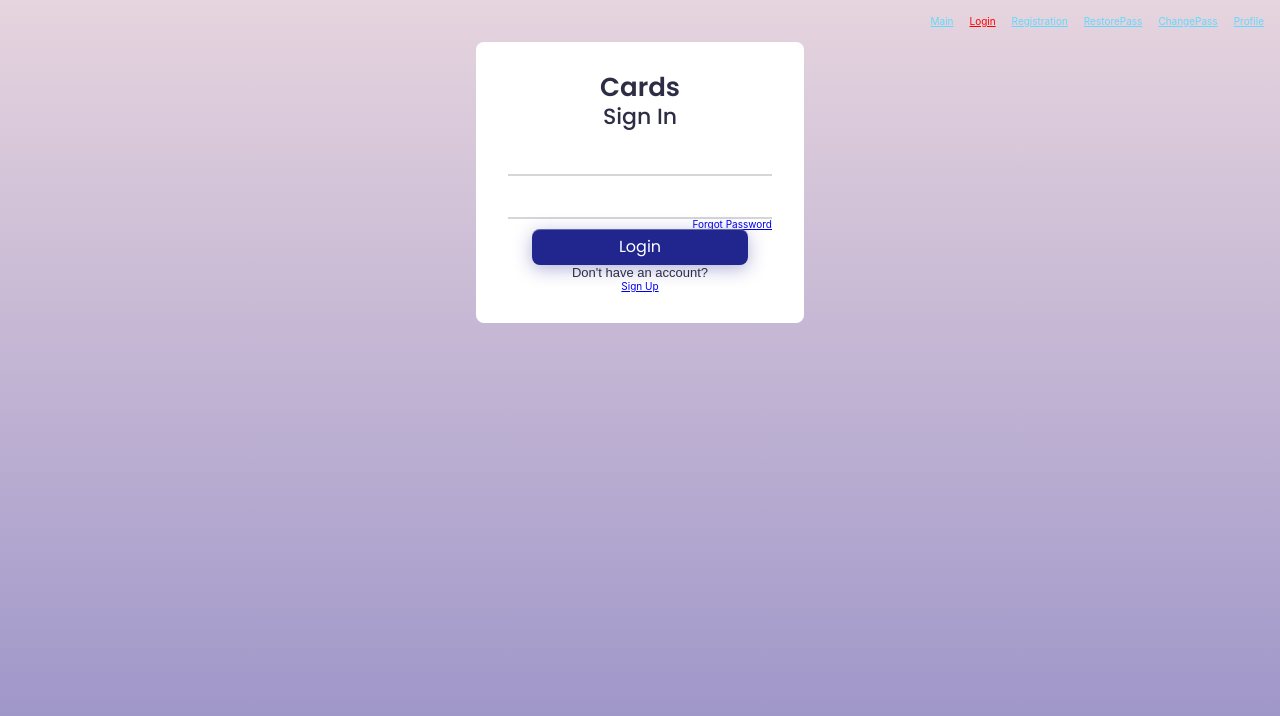
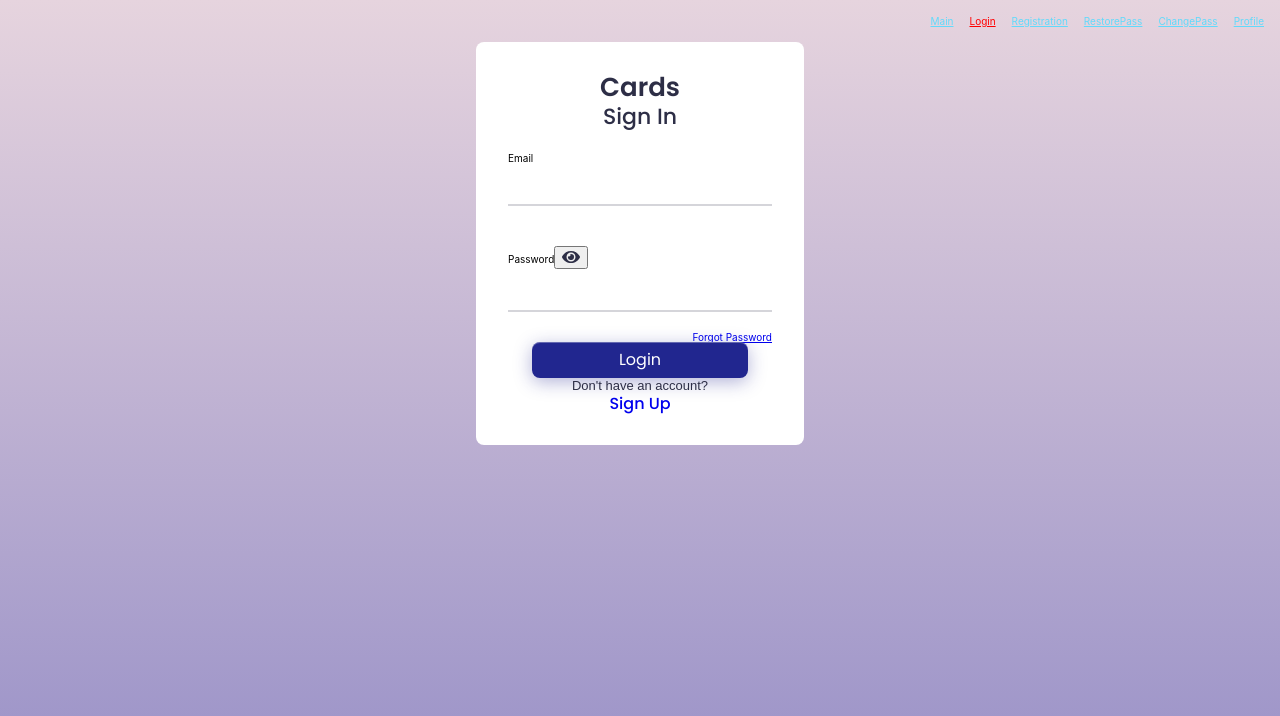
Before and after one commit to collabincubator/incu-cards, a React (Create React App) app: page /#/login in a window 1280 px wide. Shown: the top 716 px of the page. Built offline with nearby package versions, Linux system fonts and the light colour scheme.

Commit message:
refactor: add FontAwesome and Input component(blueprint)

```diff
--- a/package.json
+++ b/package.json
@@ -3,6 +3,11 @@
   "version": "0.1.0",
   "private": true,
   "dependencies": {
+    "@fortawesome/fontawesome-svg-core": "^1.2.35",
+    "@fortawesome/free-brands-svg-icons": "^5.15.3",
+    "@fortawesome/free-regular-svg-icons": "^5.15.3",
+    "@fortawesome/free-solid-svg-icons": "^5.15.3",
+    "@fortawesome/react-fontawesome": "^0.1.14",
     "@testing-library/jest-dom": "^5.11.4",
     "@testing-library/react": "^11.1.0",
     "@testing-library/user-event": "^12.1.10",
--- a/src/components/Main/Login/Login.module.scss
+++ b/src/components/Main/Login/Login.module.scss
@@ -28,8 +28,14 @@
         h3 {
           text-align: left;
         }
-        .textInput {
-          @include textInputs()
+        .inputsLabel {
+          margin: 2rem 0;
+        }
+        .eyeToggleIcon {
+          font-size: 1.6rem;
+          line-height: 1;
+          color: $primary;
+          cursor: pointer;
         }
         .btn {
           display: block;
@@ -49,7 +55,15 @@
         }
         .signUpBox {
           text-align: center;
+          .signUpLink {
+            text-decoration: none;
+            & span {
+              font: $typoHeader3;
+            }
+
+          }
         }
+
       }
   }
 }
--- a/src/components/Main/Login/Login.tsx
+++ b/src/components/Main/Login/Login.tsx
@@ -1,27 +1,50 @@
-import React, {useState} from 'react';
+import React, {ChangeEvent, useCallback, useState} from 'react';
 import {useDispatch} from 'react-redux';
 import {loginTC} from '../../../redux/loginReducer/loginReducer';
 import styles from './Login.module.scss';
 import {NavLink} from 'react-router-dom';
+import {FontAwesomeIcon} from '@fortawesome/react-fontawesome';
+import {faEye, faEyeSlash} from '@fortawesome/free-solid-svg-icons';
+import {Input} from '../../common/Input/Input';
 
 const Login = (props: any) => {
 
     let [email, setEmail] = useState('')
     let [pass, setPass] = useState('')
-
+    let [isBlind, setIsBlind] = useState(true)
     const dispatch = useDispatch();
 
     const onClickHandler = () => {
         dispatch(loginTC(email, pass, true))
     }
 
+    const setEmailHandler = useCallback((e: ChangeEvent<HTMLInputElement>) => {
+        setEmail(e.currentTarget.value)
+    }, [email])
+    const setPassHandler = useCallback((e: ChangeEvent<HTMLInputElement>) => {
+        setPass(e.currentTarget.value)
+    }, [pass])
+
+    const eyeToggle = () => {
+        setIsBlind(prev => !prev)
+    }
+
+
     return <div className={styles.container}>
         <div className={styles.box}>
                 <div className={styles.inner}>
                     <h1>Cards</h1>
                     <h2>Sign In</h2>
-                    <input className={styles.textInput} value={email} onChange={(e)=> {setEmail(e.currentTarget.value)}} />
-                    <input className={`${styles.textInput} ${styles.passInput}`} value={pass} onChange={(e)=> {setPass(e.currentTarget.value)}} />
+                    <label className={styles.inputsLabel}>
+                        <span>Email</span>
+                        <Input className={styles.textInput} value={email} onChange={setEmailHandler} />
+                    </label>
+                    <label className={styles.inputsLabel}>
+                        <span>Password</span>
+                        <button><FontAwesomeIcon icon={isBlind ? faEye : faEyeSlash} className={styles.eyeToggleIcon} onClick={eyeToggle}/></button>
+                        <Input type={isBlind ? 'password' : 'text'} className={styles.textInput} value={pass} onChange={setPassHandler} />
+                    </label>
+
                     <div className={styles.forgotBox}>
                         <NavLink className={styles.navLinkForgotBox} to={'/restorepass'} >
                             <span>Forgot Password</span>
@@ -30,7 +53,7 @@ const Login = (props: any) => {
                     <button className={styles.btn} onClick={onClickHandler}>Login</button>
                     <div className={styles.signUpBox}>
                         <p>Don't have an account?</p>
-                        <NavLink to={'registraion'}>
+                        <NavLink to={'registration'} className={styles.signUpLink}>
                             <span>Sign Up</span>
                         </NavLink>
                     </div>
--- a/src/components/Main/Main.tsx
+++ b/src/components/Main/Main.tsx
@@ -1,7 +1,7 @@
 import React from 'react';
 import styles from './Main.module.scss';
 import Button from '../common/Button/Button';
-import Input from '../common/Input/Input';
+import {Input} from '../common/Input/Input';
 
 const Main = (props: any) => {
 
--- a/src/components/common/Input/Input.module.css
+++ /dev/null
@@ -1,7 +0,0 @@
-.mainInput {
-    display: block;
-    min-width: 20rem;
-    padding: 0.8rem;
-    margin: 0.4rem 0;
-    cursor: text;
-}
--- /dev/null
+++ b/src/components/common/Input/Input.module.scss
@@ -0,0 +1,10 @@
+@import 'src/styles/mixins.module';
+@import 'src/styles/variables.module';
+
+.inputText {
+    @include textInputs();
+    &::placeholder {
+        font: normal normal 1.3rem/1 Poppins, sans-serif;
+        color: $secondary;
+    }
+}
--- a/src/components/common/Input/Input.tsx
+++ b/src/components/common/Input/Input.tsx
@@ -1,8 +1,27 @@
-import React from 'react';
-import styles from './Input.module.css';
-const Input = (props: any) => {
-    let placeHolder: string = 'Введите текст';
-    return <input type='text' placeholder={placeHolder} className={styles.mainInput}/>
+import React, {ChangeEvent} from 'react';
+import styles from './Input.module.scss';
+export type InputPropsType = {
+    type?: string
+    placeholder?: string
+    value?: string | undefined
+    className?: string
+    onKeyPress?: (e: React.KeyboardEvent<HTMLInputElement>) => void
+    onChange?: (e: ChangeEvent<HTMLInputElement>) => void
+    onBlur?:(e: ChangeEvent<HTMLInputElement>) => void
 }
-
-export default Input;
+export const Input: React.FC<InputPropsType> = React.memo(({   placeholder = '',
+                                                        type = 'text',
+                                                        value = '',
+                                                        className,
+                                                        ...props}) => {
+    console.log(`render ${value}`);
+    return <label>
+        <span>{placeholder}</span>
+            <input type={type}
+            placeholder={placeholder}
+            className={`${styles.inputText} ${className && styles[className]}`}
+            value={value}
+            onChange={props.onChange}
+            />
+    </label>
+})
```
Also changed, not shown: src/fonts.css (line endings or trailing spaces), 1 other file (tests, documents, lock files or other folders).
